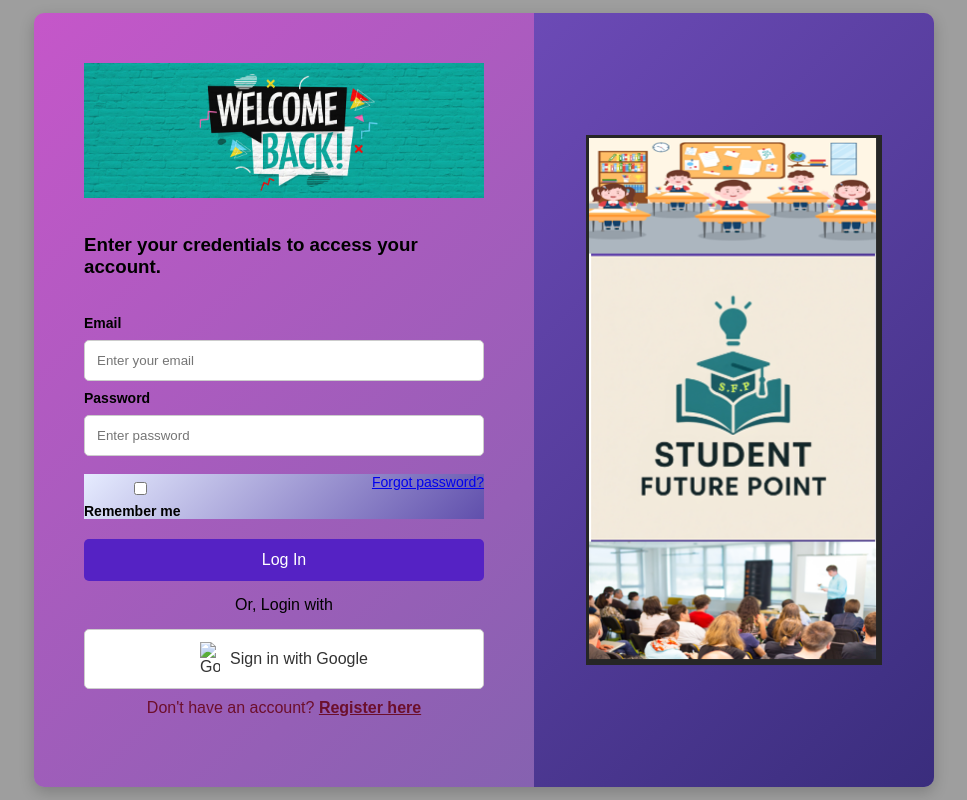
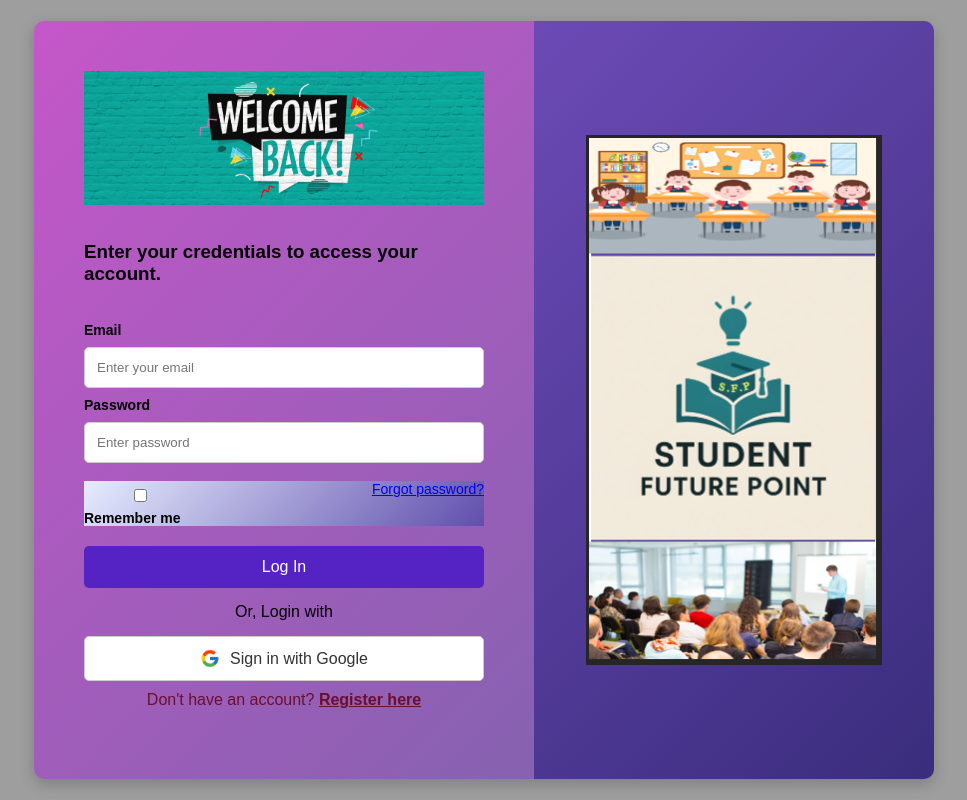
Before and after one commit to Anshu482-san/studentfuturepoint, a plain HTML site: page login.html in a window 1280 px wide. Shown: the whole page, without its empty margins (156-1123 px from the left). Drawn offline with Linux system fonts and the light colour scheme; the site is published under a folder, as on GitHub Pages, so addresses that start at the root find nothing.

Commit message:
Update login.html

```diff
--- a/login.html
+++ b/login.html
@@ -43,7 +43,7 @@
 
                 <p class="or">Or, Login with</p>
                 <button type="button" class="google-login" id="googleLogin">
-                     <img src="/images/googleicon.png" alt="Google"> Sign in with Google
+                     <img src="images/googleicon.png" alt="Google"> Sign in with Google
                 </button>
 
                 <p class="register-text">Don't have an account? <a href="signup.html">Register here</a></p>
```
